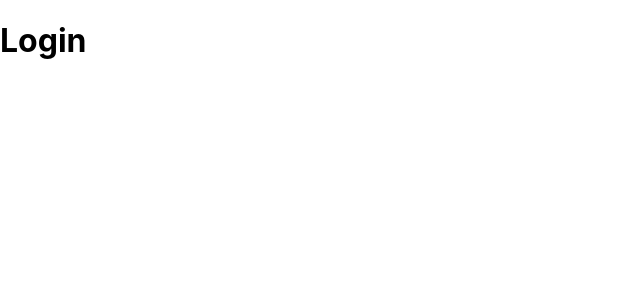
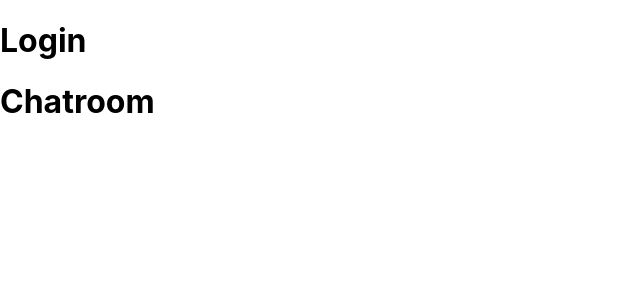
Before and after one commit to 17026184uhi/chatroomApp17026184, a React (Create React App) app in the folder chatroom/: page / in a window 1280 px wide. Shown: the top 300 px of the page, without its empty margins (0-640 px from the left). Built offline with nearby package versions, Linux system fonts and the light colour scheme.

Commit message:
Updated Login.js & Chatroom.js

```diff
--- a/chatroom/src/App.js
+++ b/chatroom/src/App.js
@@ -1,11 +1,12 @@
-import logo from "./logo.svg";
 import "./App.css";
 import Login from "./components/Login";
+import Chatroom from "./components/Chatroom";
 
 function App() {
   return (
     <div>
       <Login />
+      <Chatroom />
     </div>
   );
 }
--- a/chatroom/src/components/Chatroom.js
+++ b/chatroom/src/components/Chatroom.js
@@ -0,0 +1,9 @@
+function Chatroom() {
+  return (
+    <div>
+      <h1>Chatroom</h1>
+    </div>
+  );
+}
+
+export default Chatroom;
```
